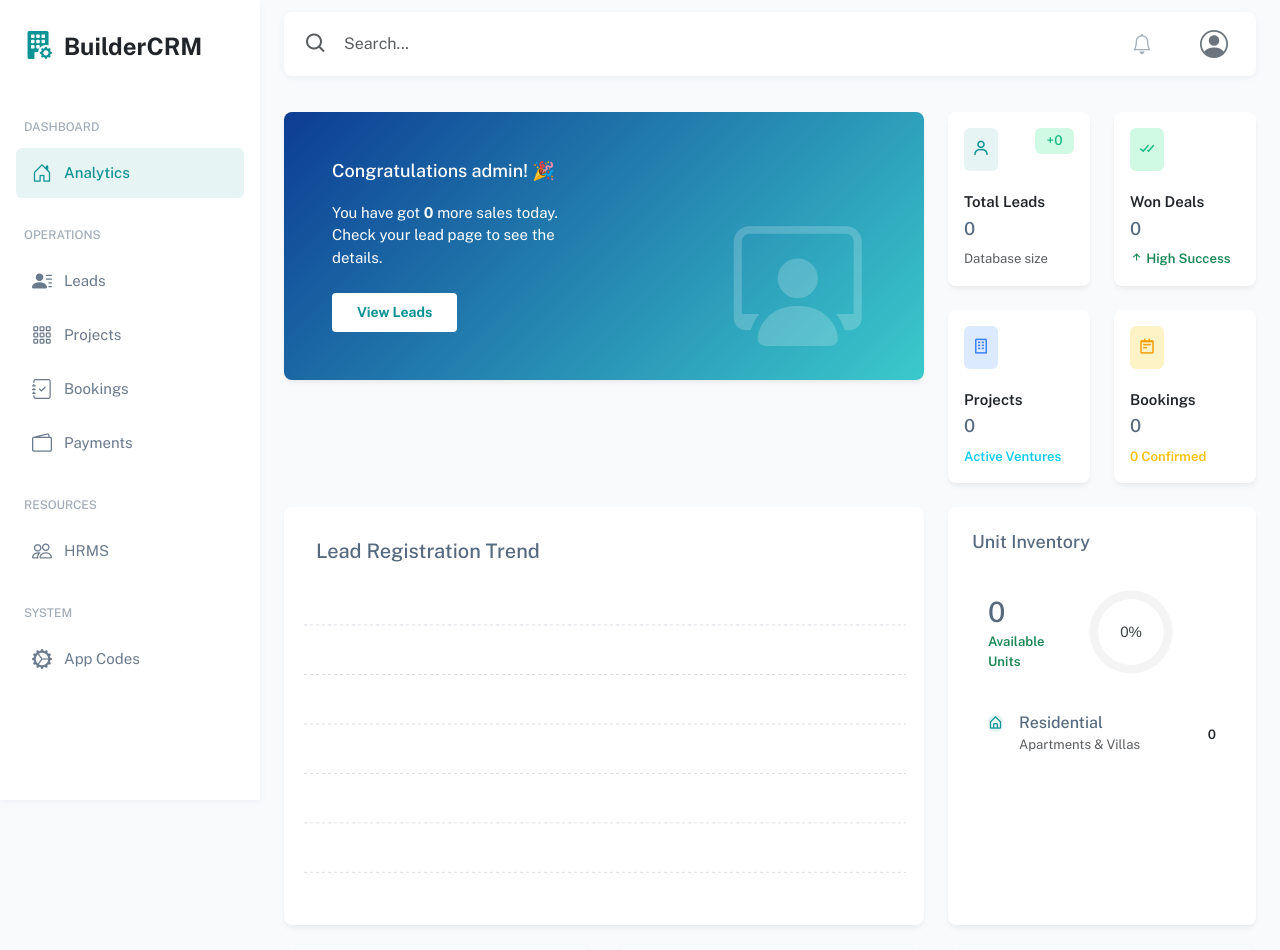
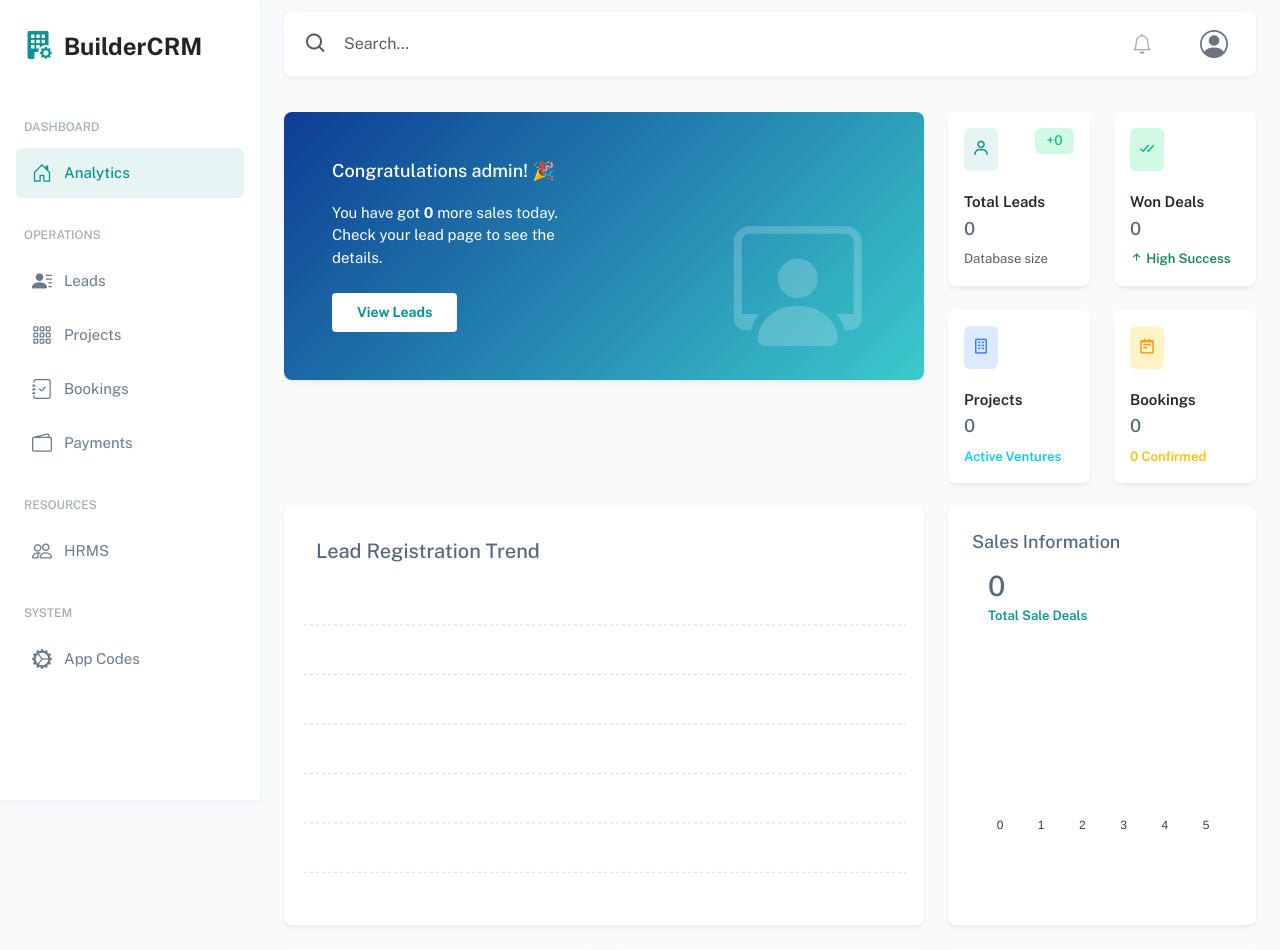
Before and after one commit to reshmakldev/BuilderCRM, a Django app: page / in a window 1280 px wide. Shown: the top 950 px of the page. Run offline with Django 5.2, Linux system fonts and the light colour scheme; a user stored in the database is signed in; data that the repository does not hold is empty; a map, chart or similar area stays blank; some libraries are stand-ins or nearby versions.

Commit message:
feat: Implement the core dashboard UI with statistics, charts,

```diff
--- a/templates/core/dashboard.html
+++ b/templates/core/dashboard.html
@@ -137,36 +137,20 @@
         </div>
     </div>
 
-    <!-- Unit Inventory Card -->
+    <!-- Sales Information Card -->
     <div class="col-md-4 col-lg-4 order-3 mb-4">
         <div class="card h-100 p-4">
-            <div class=" d-flex align-items-center justify-content-between">
-                <h5 class="card-title m-0 me-2">Unit Inventory</h5>
+            <div class="d-flex align-items-center justify-content-between">
+                <h5 class="card-title m-0 me-2">Sales Information</h5>
             </div>
             <div class="card-body">
                 <div class="d-flex justify-content-between align-items-center mb-3">
                     <div class="d-flex flex-column align-items-start">
-                        <h3 class="mb-1">{{ available_units|format_number }}</h3>
-                        <small class="text-success fw-semibold">Available Units</small>
+                        <h3 class="mb-1">{{ total_bookings|format_number }}</h3>
+                        <small class="text-primary fw-semibold">Total Sale Deals</small>
                     </div>
-                    <div id="unitInventoryApex"></div>
                 </div>
-                <ul class="p-0 m-0">
-                    <li class="d-flex mb-4 pb-1">
-                        <div class="avatar flex-shrink-0 me-3">
-                            <span class="avatar-initial rounded bg-label-primary"><i class="bx bx-home-alt"></i></span>
-                        </div>
-                        <div class="d-flex w-100 flex-wrap align-items-center justify-content-between gap-2">
-                            <div class="me-2">
-                                <h6 class="mb-0">Residential</h6>
-                                <small class="text-muted">Apartments & Villas</small>
-                            </div>
-                            <div class="user-progress">
-                                <small class="fw-semibold">{{ available_units|format_number }}</small>
-                            </div>
-                        </div>
-                    </li>
-                </ul>
+                <div id="salesTrendApex"></div>
             </div>
         </div>
     </div>
@@ -348,22 +332,34 @@
         };
         new ApexCharts(document.querySelector("#leadTrendApex"), trendOptions).render();
 
-        const availablePct = totalUnits > 0 ? Math.round((availableUnits / totalUnits) * 100) : 0;
-        const unitOptions = {
-            series: [availablePct],
-            chart: { height: 150, type: 'radialBar' },
+        // Sales Trend Chart
+        const salesOptions = {
+            series: [{
+                name: 'Sales',
+                data: getJsonData('booking-trend')
+            }],
+            chart: {
+                height: 200,
+                type: 'bar',
+                toolbar: { show: false }
+            },
             plotOptions: {
-                radialBar: {
-                    hollow: { size: '50%' },
-                    dataLabels: {
-                        name: { show: false },
-                        value: { offsetY: 5, fontSize: '15px' }
-                    }
+                bar: {
+                    columnWidth: '40%',
+                    borderRadius: 4
                 }
             },
-            colors: [config.colors.success]
+            dataLabels: { enabled: false },
+            colors: [config.colors.info],
+            xaxis: {
+                categories: getJsonData('monthly-labels'),
+                axisBorder: { show: false },
+                axisTicks: { show: false }
+            },
+            yaxis: { show: false },
+            grid: { show: false }
         };
-        new ApexCharts(document.querySelector("#unitInventoryApex"), unitOptions).render();
+        new ApexCharts(document.querySelector("#salesTrendApex"), salesOptions).render();
 
         // Project Unit Inventory Chart
         const projectInventoryOptions = {
```
